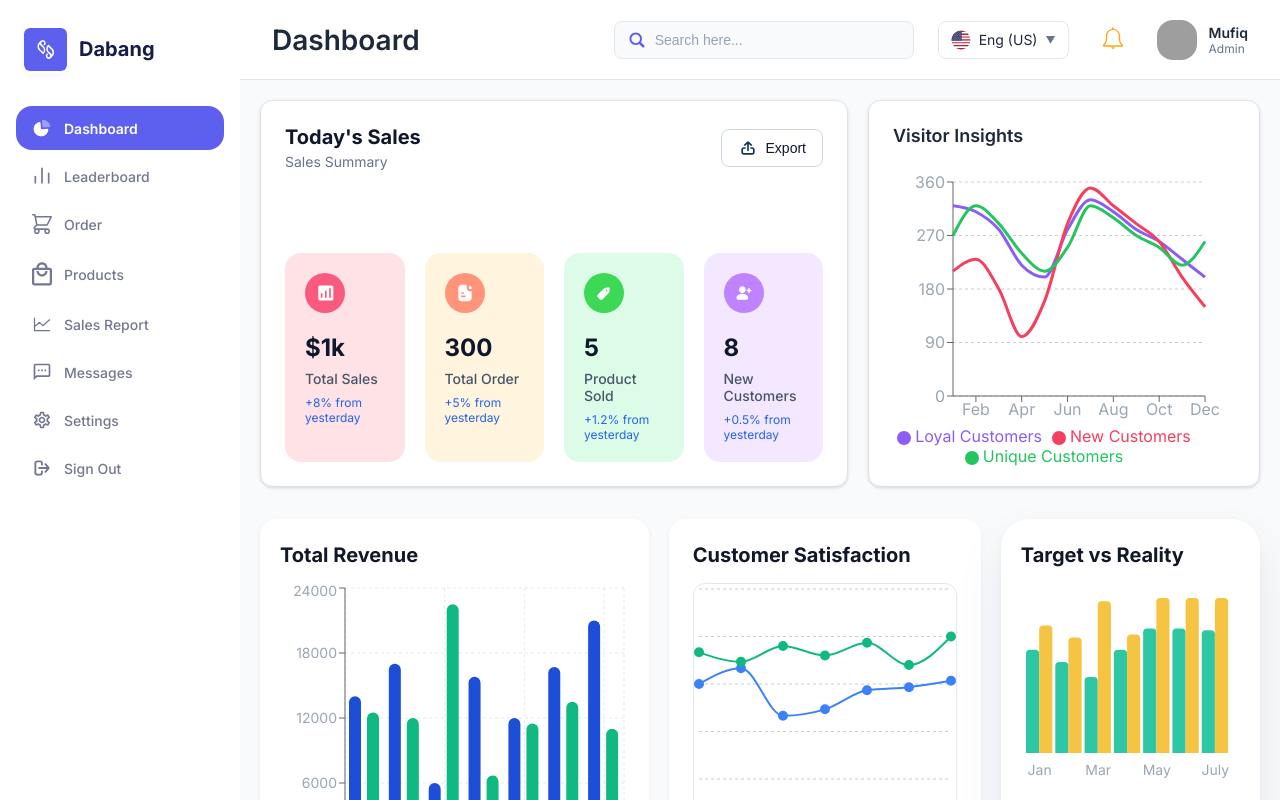
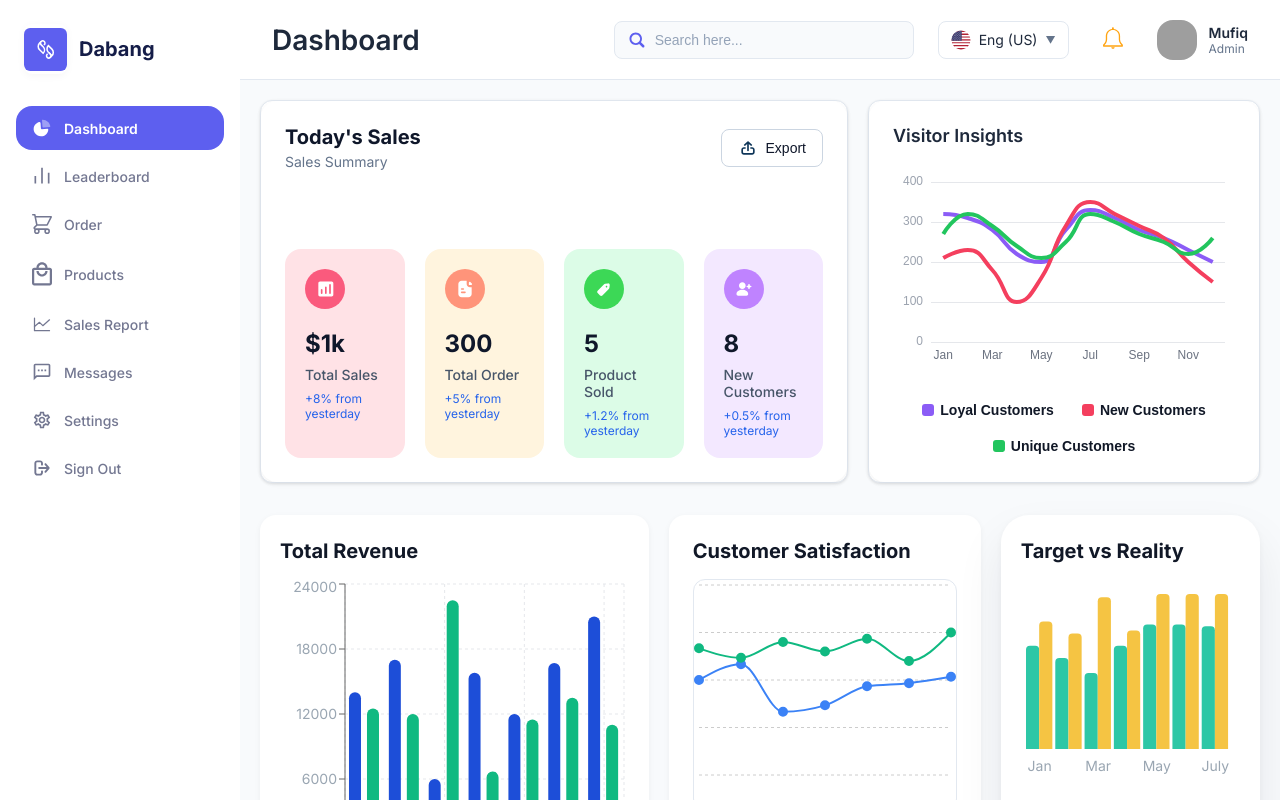
Before and after one commit to PiyushGhavghave/React-CRA-starter-template, a React (Create React App) app: page / in a window 1280 px wide. Built offline with nearby package versions, Linux system fonts and the light colour scheme; grey boxes are pictures that could not be loaded.

Commit message:
fixed: visitor insights component using e-chart-for-react

```diff
--- a/package.json
+++ b/package.json
@@ -7,6 +7,8 @@
     "@testing-library/jest-dom": "^6.7.0",
     "@testing-library/react": "^16.3.0",
     "@testing-library/user-event": "^13.5.0",
+    "echarts": "^5.6.0",
+    "echarts-for-react": "^3.0.2",
     "react": "^19.1.1",
     "react-dom": "^19.1.1",
     "react-scripts": "5.0.1",
--- a/src/components/VisitorInsights.css
+++ b/src/components/VisitorInsights.css
@@ -4,6 +4,8 @@
   padding: 24px;
   box-shadow: 0 2px 6px rgba(0,0,0,0.05);
   height: 100%;
+  display: flex;
+  flex-direction: column;
 }
 
 .insights-title {
@@ -12,3 +14,40 @@
   color: #1e293b;
   margin-bottom: 16px;
 }
+
+.custom-legend {
+  display: flex;
+  justify-content: center;
+  margin-top: 16px;
+  gap: 12px;
+  flex-wrap: wrap;
+}
+
+.legend-btn {
+  display: flex;
+  align-items: center;
+  gap: 6px;
+  font-size: 14px;
+  color: #6b7280;
+  background: transparent;
+  border: none;
+  cursor: pointer;
+  padding: 4px 8px;
+  border-radius: 6px;
+  transition: all 0.2s;
+}
+
+.legend-btn:hover {
+  background: #f3f4f6;
+}
+
+.legend-btn.active {
+  font-weight: 600;
+  color: #111827;
+}
+
+.legend-dot {
+  width: 12px;
+  height: 12px;
+  border-radius: 3px;
+}
--- a/src/components/VisitorInsights.js
+++ b/src/components/VisitorInsights.js
@@ -1,59 +1,119 @@
-
-import React from "react";
-import {
-  LineChart,
-  Line,
-  XAxis,
-  YAxis,
-  CartesianGrid,
-  Tooltip,
-  Legend,
-  ResponsiveContainer,
-  ReferenceLine,
-  ReferenceDot
-} from "recharts";
+import React, { useRef, useState, useMemo } from "react";
+import ReactECharts from "echarts-for-react";
 import "./VisitorInsights.css";
 
-const data = [
-  { month: "Jan", loyal: 320, new: 210, unique: 270 },
-  { month: "Feb", loyal: 310, new: 230, unique: 320 },
-  { month: "Mar", loyal: 280, new: 180, unique: 290 },
-  { month: "Apr", loyal: 220, new: 100, unique: 240 },
-  { month: "May", loyal: 200, new: 160, unique: 210 },
-  { month: "Jun", loyal: 280, new: 290, unique: 250 },
-  { month: "Jul", loyal: 330, new: 350, unique: 320 },
-  { month: "Aug", loyal: 310, new: 320, unique: 300 },
-  { month: "Sep", loyal: 280, new: 290, unique: 270 },
-  { month: "Oct", loyal: 260, new: 260, unique: 250 },
-  { month: "Nov", loyal: 230, new: 200, unique: 220 },
-  { month: "Dec", loyal: 200, new: 150, unique: 260 }
-];
+const visitorData = {
+  "Loyal Customers": [320, 310, 280, 220, 200, 280, 330, 310, 280, 260, 230, 200],
+  "New Customers": [210, 230, 180, 100, 160, 290, 350, 320, 290, 260, 200, 150],
+  "Unique Customers": [270, 320, 290, 240, 210, 250, 320, 300, 270, 250, 220, 260],
+};
 
-const VisitorInsights = () => {
+const months = ["Jan","Feb","Mar","Apr","May","Jun","Jul","Aug","Sep","Oct","Nov","Dec"];
+
+export default function VisitorInsights() {
+  const chartRef = useRef(null);
+
+  const [legend, setLegend] = useState({
+    "Loyal Customers": true,
+    "New Customers": true,
+    "Unique Customers": true,
+  });
+
+  const handleLegendToggle = (name) => {
+    setLegend((prev) => ({ ...prev, [name]: !prev[name] }));
+    if (chartRef.current) {
+      const instance = chartRef.current.getEchartsInstance();
+      instance.dispatchAction({
+        type: "legendToggleSelect",
+        name,
+      });
+    }
+  };
+
+  const option = useMemo(() => {
+    return {
+      color: ["#8B5CF6", "#F43F5E", "#22C55E"],
+      tooltip: {
+        trigger: "axis",
+        axisPointer: {
+          lineStyle: { color: "#F43F5E" },
+        },
+      },
+      legend: { show: false },
+      grid: { top: 20, left: 10, right: 10, bottom: 20, containLabel: true },
+      xAxis: {
+        type: "category",
+        data: months,
+        axisTick: { show: false },
+        axisLine: { show: false },
+        axisLabel: {
+          fontSize: 12,
+          color: "#6b7280", // gray-500
+        },
+      },
+      yAxis: {
+        type: "value",
+        axisLabel: {
+          fontSize: 12,
+          color: "#9ca3af", // gray-400
+        },
+        splitLine: {
+          lineStyle: { color: "#e5e7eb" }, // gray-200
+        },
+      },
+      series: [
+        {
+          name: "Loyal Customers",
+          type: "line",
+          data: visitorData["Loyal Customers"],
+          smooth: true,
+          symbol: "circle",
+          showSymbol: false,
+          lineStyle: { width: 4 },
+        },
+        {
+          name: "New Customers",
+          type: "line",
+          data: visitorData["New Customers"],
+          smooth: true,
+          symbol: "circle",
+          showSymbol: false,
+          lineStyle: { width: 4 },
+        },
+        {
+          name: "Unique Customers",
+          type: "line",
+          data: visitorData["Unique Customers"],
+          smooth: true,
+          symbol: "circle",
+          showSymbol: false,
+          lineStyle: { width: 4 },
+        },
+      ],
+    };
+  }, []);
+
   return (
     <div className="visitor-insights">
       <h3 className="insights-title">Visitor Insights</h3>
-      <ResponsiveContainer width="100%" height={300}>
-        <LineChart data={data} margin={{ top: 20, right: 30, left: 0, bottom: 0 }}>
-          <CartesianGrid strokeDasharray="3 3" vertical={false} />
-          <XAxis dataKey="month" />
-          <YAxis />
-          <Tooltip />
-          <Legend
-            verticalAlign="bottom"
-            height={36}
-            iconType="circle"
-          />
 
+      <ReactECharts ref={chartRef} option={option} style={{ height: 220, width: "100%" }} />
 
-          {/* Lines */}
-          <Line type="monotone" dataKey="loyal" stroke="#8B5CF6" strokeWidth={3} dot={false} name="Loyal Customers" />
-          <Line type="monotone" dataKey="new" stroke="#F43F5E" strokeWidth={3} dot={false} name="New Customers" />
-          <Line type="monotone" dataKey="unique" stroke="#22C55E" strokeWidth={3} dot={false} name="Unique Customers" />
-        </LineChart>
-      </ResponsiveContainer>
+      <div className="custom-legend">
+        {Object.keys(legend).map((name, idx) => (
+          <button
+            key={name}
+            className={`legend-btn ${legend[name] ? "active" : ""}`}
+            onClick={() => handleLegendToggle(name)}
+          >
+            <span
+              className="legend-dot"
+              style={{ backgroundColor: option.color[idx] }}
+            ></span>
+            {name}
+          </button>
+        ))}
+      </div>
     </div>
   );
-};
-
-export default VisitorInsights;
+}
```
Also changed, not shown: 1 other file (tests, documents, lock files or other folders).
